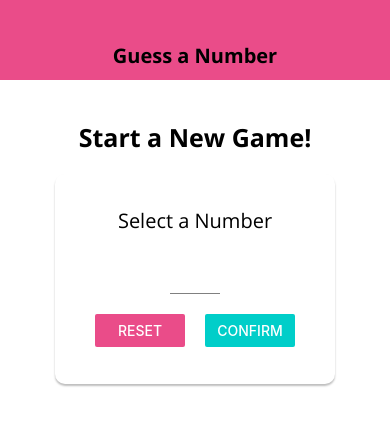
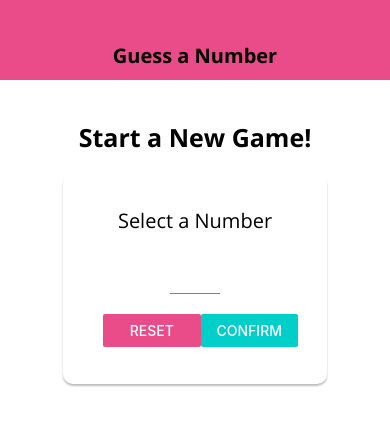
Before and after one commit to bee-squared/guess-a-number, a React Native app: screen / in a window 390 px wide. Shown: the top 426 px of the page. Built offline with nearby package versions, Linux system fonts and the light colour scheme.

Commit message:
use effect and state to manage orientation layout and reactive design

```diff
--- a/screens/StartGameScreen.js
+++ b/screens/StartGameScreen.js
@@ -1,4 +1,4 @@
-import React, { useState } from 'react';
+import React, { useState, useEffect } from 'react';
 import {
   View,
   Text,
@@ -9,6 +9,7 @@ import {
   Alert,
   ScrollView,
   Dimensions,
+  KeyboardAvoidingView,
 } from 'react-native';
 import Card from '../components/Card';
 import Input from '../components/Input';
@@ -24,6 +25,7 @@ const StartGameScreen = (props) => {
   const [enteredValue, setEnteredValue] = useState('');
   const [confirmed, setConfirmed] = useState(false);
   const [selectedNumber, setSelectedNumber] = useState();
+  const [buttonWidth, setButtonWidth] = useState(Dimensions.get('window').width / 4)
 
   const numberInputHandler = (inputText) => {
     setEnteredValue(inputText.replace(/[^0-9]/g, ''));
@@ -33,6 +35,17 @@ const StartGameScreen = (props) => {
     setEnteredValue('');
     setConfirmed(false);
   }
+
+  useState((useEffect) => {
+    const updateLayout = () => {
+      setButtonWidth(Dimensions.get('window').width / 4)
+    }
+
+    Dimensions.addEventListener('change', updateLayout);
+    return () => {
+      Dimensions.removeEventListener('change', updateLayout)
+    }
+  })
 
   const confirmInputHandler = () => {
     const chosenNumber = parseInt(enteredValue);
@@ -64,6 +77,7 @@ const StartGameScreen = (props) => {
 
   return (
     <ScrollView>
+      <KeyboardAvoidingView behavior='position' keyboardVerticalOffset='30'>
         <TouchableWithoutFeedback onPress={() => {
           // dismisses keyboard when user clicks somewhere else on screen
           Keyboard.dismiss();
@@ -83,14 +97,14 @@ const StartGameScreen = (props) => {
                 value={enteredValue}
               />
               <View style={styles.buttonContainer}>
-              <View style={styles.button}>
+                <View style={{width: buttonWidth}}>
                   <Button
                     title='Reset'
                     onPress={resetInputHandler}
                     color={Colors.primary}
                   />
                 </View>
-              <View style={styles.button}>
+                <View style={{width: buttonWidth}}>
                   <Button
                     title='Confirm'
                     onPress={confirmInputHandler}
@@ -101,6 +115,7 @@ const StartGameScreen = (props) => {
             {confirmedOutput}
           </View>
         </TouchableWithoutFeedback>
+      </KeyboardAvoidingView>
     </ScrollView>
   )
 }
@@ -125,10 +140,9 @@ const styles = StyleSheet.create({
   },
   inputContainer: {
     justifyContent: 'center',
-    width: 280,
-    // maxWidth: '80%',
+    width: Dimensions.get('window').height > 600 ? '80%' : '20%',
     maxWidth: '95%',
-    minWidth: 280,
+    minWidth: Dimensions.get('window').height > 600 ? '80%' : '70%',
     alignItems: 'center',
     height: Dimensions.get('window').height > 600 ? 210 : 180,
   },
@@ -139,10 +153,10 @@ const styles = StyleSheet.create({
     paddingHorizontal: 20,
     height: 38,
   },
-  button: {
-    width: Dimensions.get('window').height > 600 ? '45%' : '42%',
-    // width: Dimensions.get('window').width / 5,
-  },
+  // button: {
+  //   width: Dimensions.get('window').height > 600 ? '45%' : '42%',
+  //   // width: Dimensions.get('window').width / 5,
+  // },
   input: {
     width: 50,
     textAlign: 'center',
```
Lines whose indentation alone changed are shown as unchanged.
